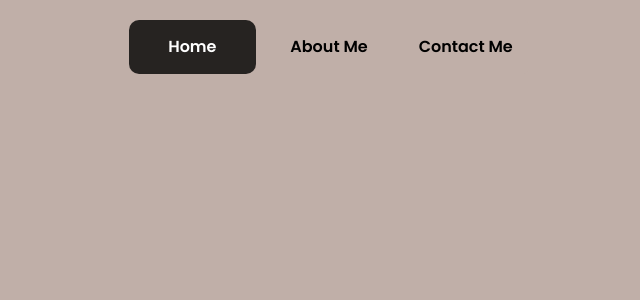
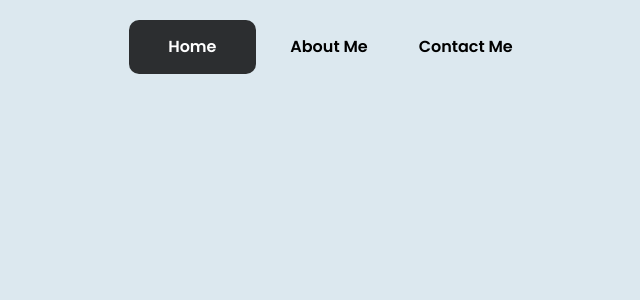
Before and after one commit to balajiudayagiri/balaji-portfolio, a React (Vite) app: page / in a window 1280 px wide. Shown: the top 300 px of the page, without its empty margins (311-951 px from the left). Built offline with nearby package versions, Linux system fonts and the light colour scheme.

Commit message:
updated background color

```diff
--- a/src/App.jsx
+++ b/src/App.jsx
@@ -4,9 +4,9 @@ import "./App.css";
 import { AppRoutes } from './Utils/RoutesConstant';
 import Home from './Home/Home';
 import { ModalProvider } from './Utils/ModalProvider';
+import About from './components/About/About';
 
 // Define your components for each route
-const About = () => <h1>About</h1>;
 const Contact = () => <h1>Contact</h1>;
 
 function App() {
--- /dev/null
+++ b/src/Components/About/About.jsx
@@ -0,0 +1,5 @@
+export default function About() {
+  return (
+    <div>About</div>
+  )
+}
--- a/src/Components/Tabs.css
+++ b/src/Components/Tabs.css
@@ -3,7 +3,7 @@
 .tabs-container {
   max-width: 400px;
   margin: auto;
-  background-color: #c0afa8;
+  background-color: var(background-color);
   border-radius: 5px;
 }
 
@@ -24,7 +24,7 @@
 }
 
 .tab:hover {
-  background-color: #b0a39d;
+  background-image: var(--background-hover);
 }
 
 .tab.active {
--- a/src/Home/Home.css
+++ b/src/Home/Home.css
@@ -1,9 +1,11 @@
 .home-conatiner {
   display: flex;
   flex-wrap: wrap;
+  height: calc(100vh - 80px);
 }
 
 .main-content {
+  height: 100%;
   width: 50%;
   display: flex;
   flex-direction: column;
@@ -25,9 +27,10 @@
 
 .img-container {
   width: 50%;
+  height: 100%;
 }
 img {
-  height: calc(100vh - 125px); /* desired height */
+  height: 100%; /* desired height */
   object-position: center;
 }
 
--- a/src/index.css
+++ b/src/index.css
@@ -7,7 +7,8 @@
   line-height: 1.5;
   font-weight: 400;
   color-scheme: light dark;
-  background-color: #c0afa8;
+  background-color: #dce8ef;
+  --background-hover: linear-gradient(rgba(0, 0, 0, 0.2) 0 0);
   font-synthesis: none;
   text-rendering: optimizeLegibility;
   -webkit-font-smoothing: antialiased;
@@ -18,7 +19,7 @@
   width: 100vw;
 }
 body {
-  background-color: #c0afa8;
+  background-color: var(background-color);
   position: relative;
   height: 100%;
   width: 100%;
```
Also changed, not shown: src/Components/About/About.css (added), src/assets/IMG_1769.png.
